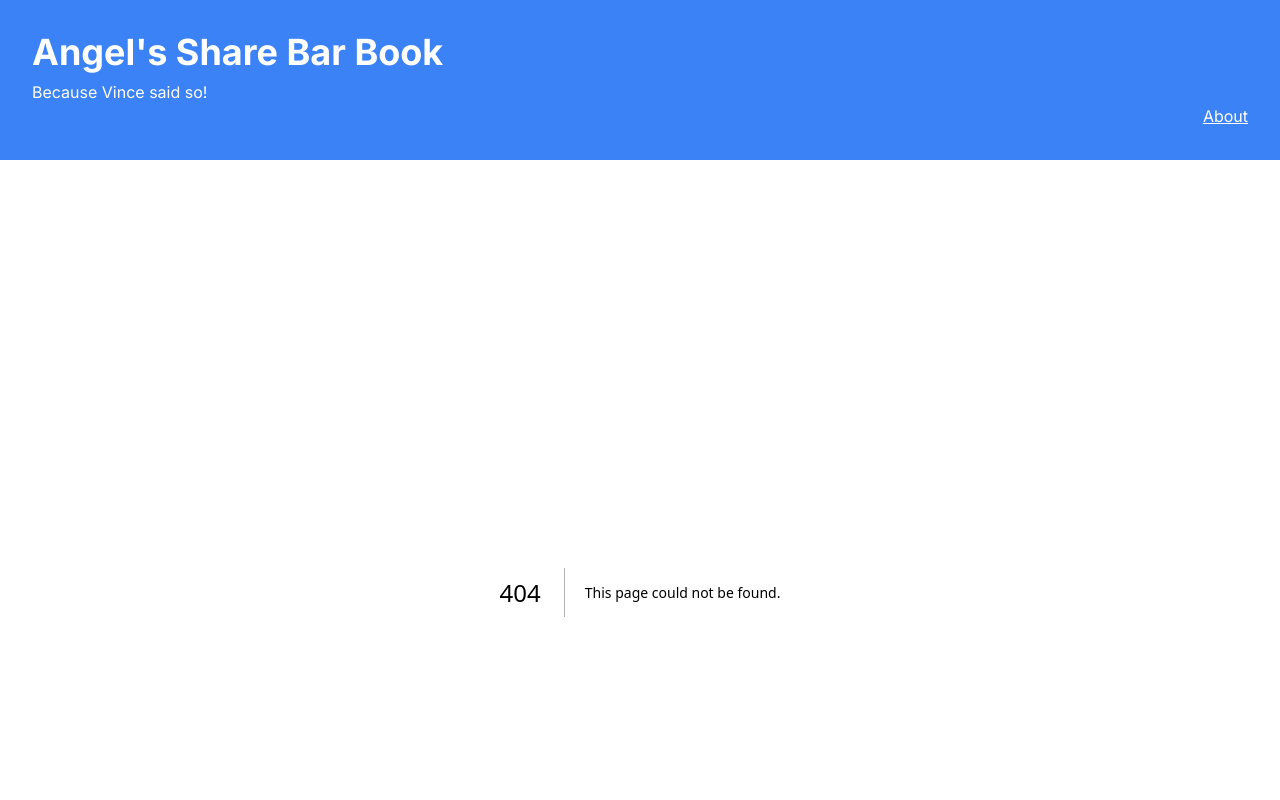
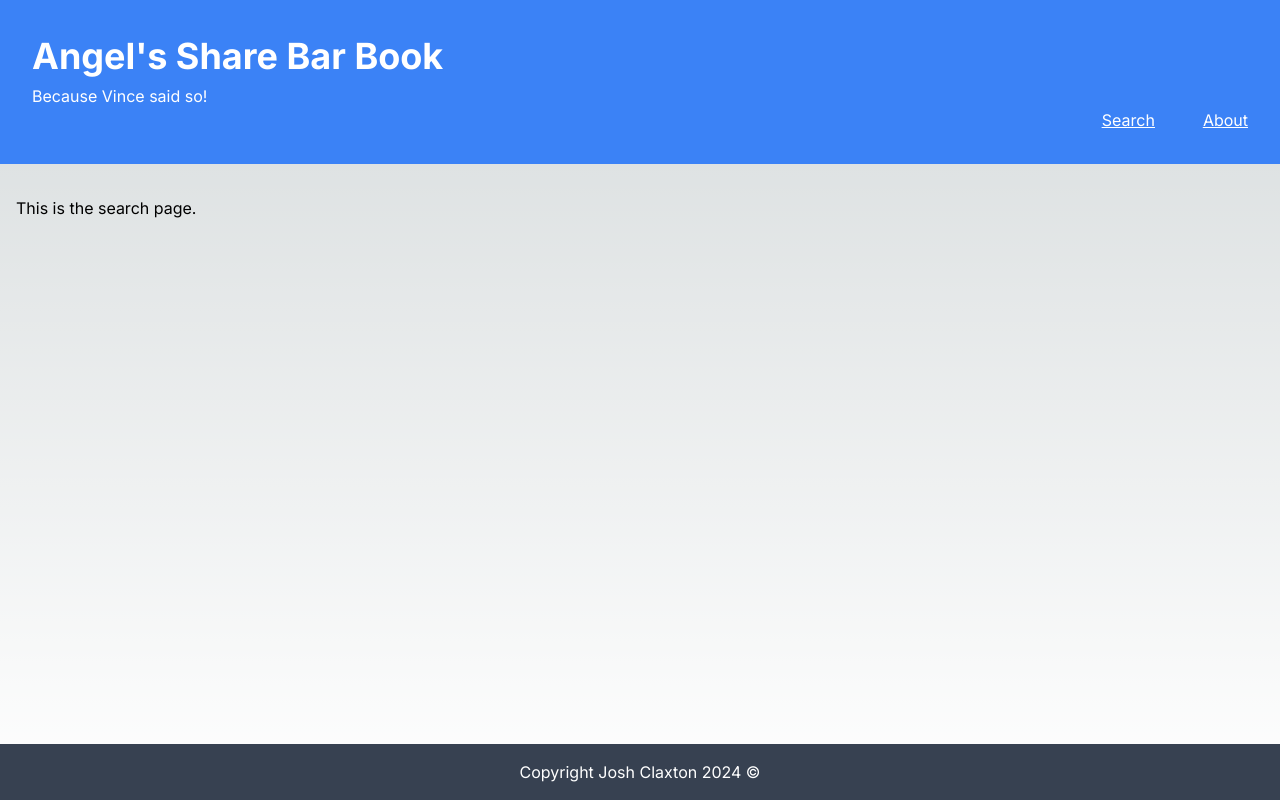
Before and after one commit to bowdumb/angels-share, a Next.js app: page /search in a window 1280 px wide. Before the commit this address had no page. Shown: the top 800 px of the page. Built offline with nearby package versions, Linux system fonts and the light colour scheme.

Commit message:
Added some styling and formatting to the header/nav component. Gave the nav links spacing, and created two containers for the title/subtitle and the nav links themselves.

```diff
--- a/src/app/components/header.js
+++ b/src/app/components/header.js
@@ -2,14 +2,19 @@ import Link from 'next/link';
 
 export default function Header() {
     return (
-        <header className="bg-blue-500 text-white text-start p-8">
-            <h1 className="text-4xl font-bold">Angel's Share Bar Book</h1>
-            <p className="mt-2">Because Vince said so!</p>
-            <div className="text-white text-end underline hover:text-blue-300">
-                <Link href="/about" >
-                    About
-                </Link>
+        <header className="bg-blue-500 text-white p-8 flex flex-wrap justify-between items-start">
+            <div>
+                <h1 className="text-4xl font-bold my-1">Angel's Share Bar Book</h1>
+                <p className="mt-2">Because Vince said so!</p>
             </div>
+            <nav className="flex space-x-12 mt-12 pt-7">
+                <div className="text-white text-end underline hover:text-blue-300">
+                    <Link href="/search">Search</Link>
+                </div>
+                <div className="text-white text-end underline hover:text-blue-300">
+                    <Link href="/about" >About</Link>
+                </div>
+            </nav>
         </header>
     );
 }
--- /dev/null
+++ b/src/app/search/page.js
@@ -0,0 +1,7 @@
+export default function Search() {
+    return (
+        <div>
+            This is the search page.
+        </div>
+    )
+}
```
